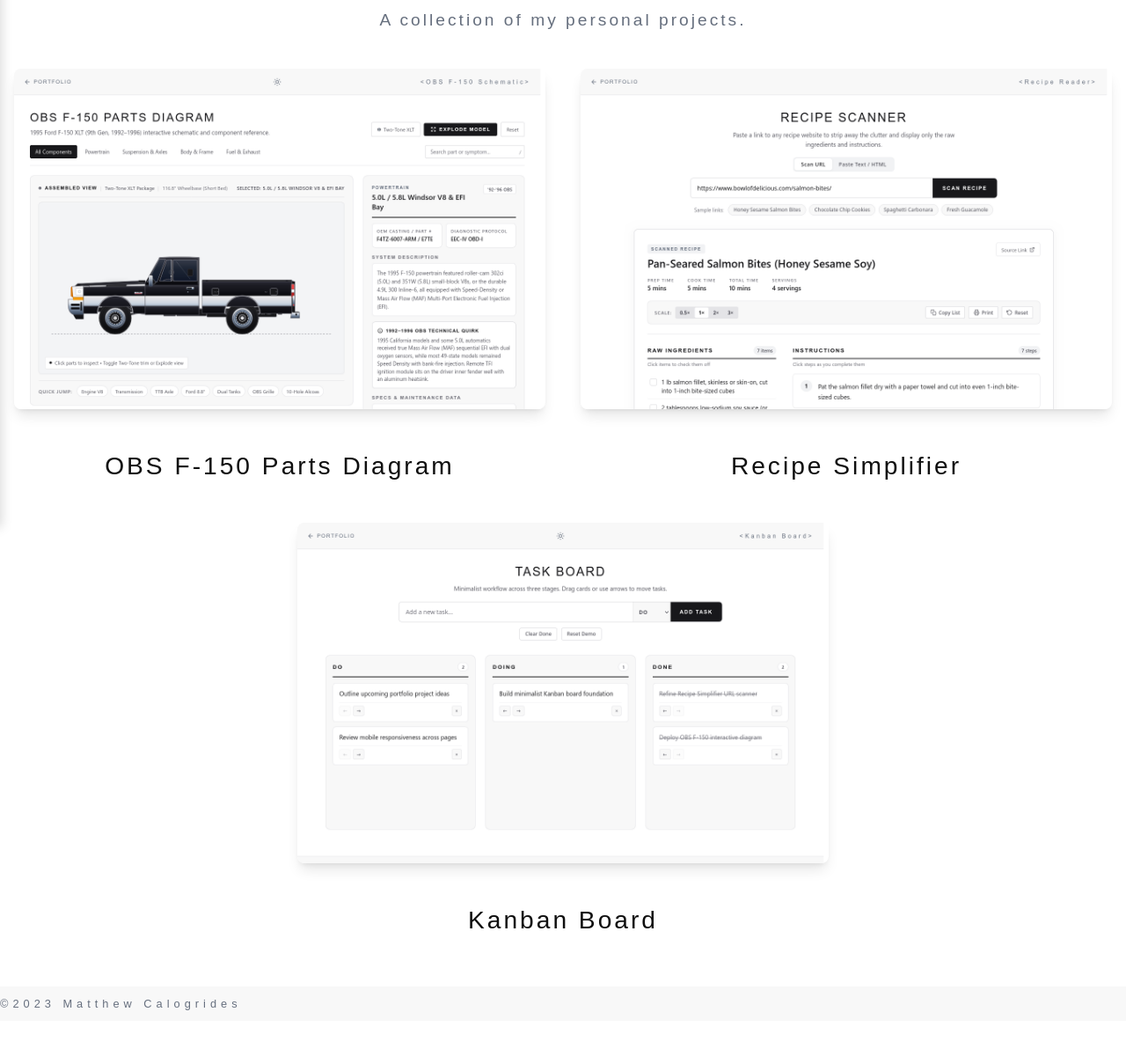
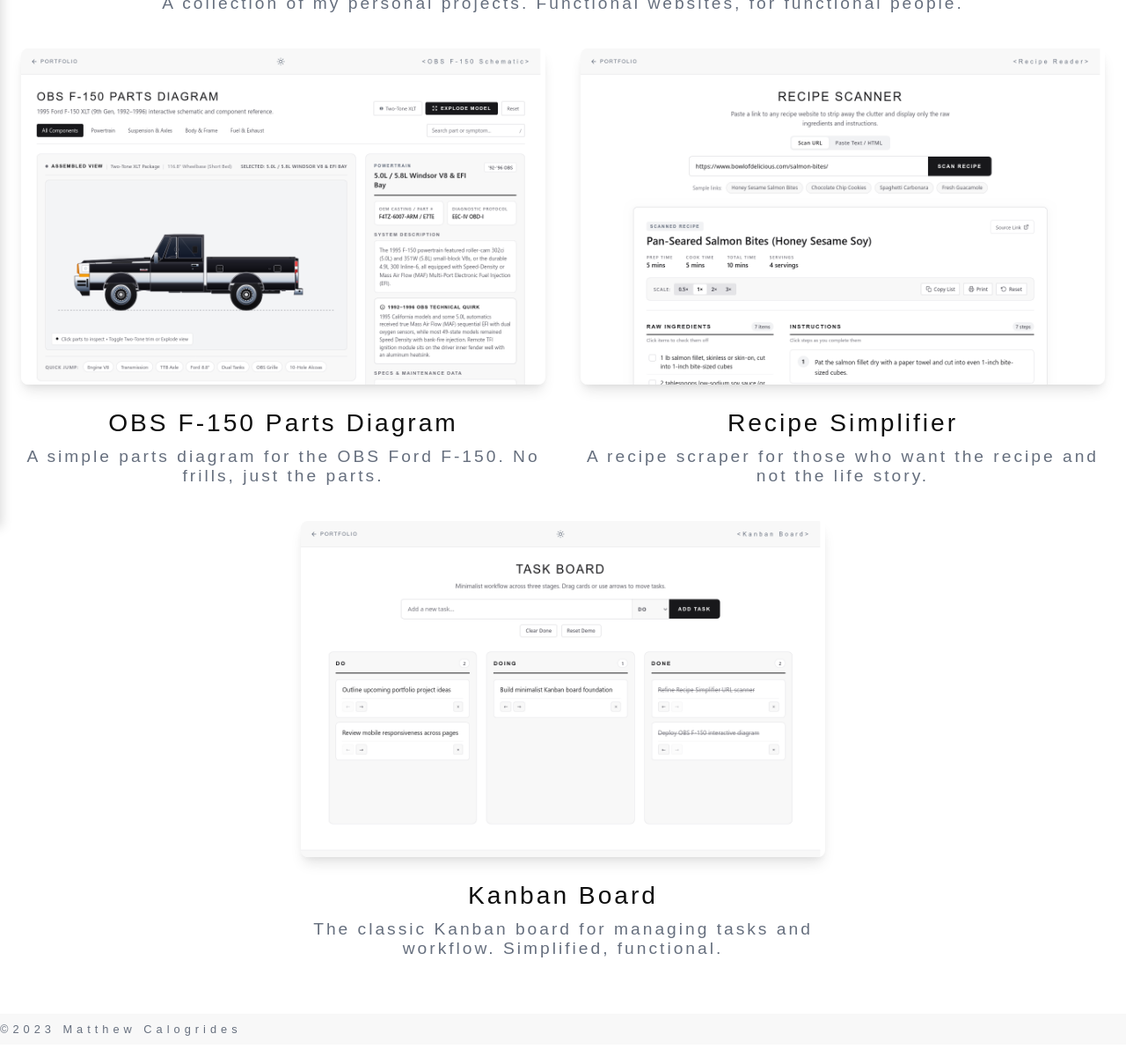
Before and after one commit to BLankSenpai/BLankSenpai.github.io, a plain HTML site: page index.html in a window 1280 px wide. Shown: the part 201-1401 px from the top of the page at 88% size. Before the commit the page ends 1361 px from the top, so only its background shows below. Drawn offline with nearby package versions, Linux system fonts and the light colour scheme.

Commit message:
landing page text

```diff
--- a/index.html
+++ b/index.html
@@ -15,8 +15,7 @@
             }
         } catch (e) {}
     </script>
-    <script src="https://cdn.tailwindcss.com"></script>
-    <script src="script.js?v=20261114b"></script>
+    <script src="script.js?v=20261114c" defer></script>
     <script>
         window.addEventListener('pageshow', (e) => {
             if (e.persisted) window.location.reload();
@@ -53,7 +52,7 @@
     </script>
 </head>
 <body class="min-h-screen flex flex-col">
-    <header class="flex justify-between items-center relative">
+    <header>
         <nav role="navigation">
             <div id="menuToggle">
                 <input type="checkbox" />
@@ -61,10 +60,10 @@
                 <span></span>
                 <span></span>
                 <ul id="menu">
-                    <a href="#" class="block text-gray-800 hover:text-blue-600 transition duration-300"><li>Home</li></a>
-                    <a href="f150.html" class="block text-gray-800 hover:text-blue-600 transition duration-300"><li>'95 F-150 Schematic</li></a>
-                    <a href="recipe.html" class="block text-gray-800 hover:text-blue-600 transition duration-300"><li>Recipe Simplifier</li></a>
-                    <a href="kanban.html" class="block text-gray-800 hover:text-blue-600 transition duration-300"><li>Kanban Board</li></a>
+                    <a href="#"><li>Home</li></a>
+                    <a href="f150.html"><li>'95 F-150 Schematic</li></a>
+                    <a href="recipe.html"><li>Recipe Simplifier</li></a>
+                    <a href="kanban.html"><li>Kanban Board</li></a>
                 </ul>
             </div>
         </nav>
@@ -92,36 +91,48 @@
     <div class="space"></div>
 
     <div class="hero-section">
-        <h1 class="text">Welcome to my online portfolio</h1>
-        <p class="text1">A collection of my personal projects.</p>
+        <h1 class="text">Welcome to the studio.</h1>
+        <p class="text1">A collection of my personal projects. Functional websites, for functional people.</p>
     </div>
 
     <div class="space1"></div>
 
-    <main class="container mx-auto px-4 flex-grow">
+    <main>
         <div class="projects-grid">
-            <div class="project-card flex flex-col items-center">
-                <a href="f150.html" class="block w-full group">
-                    <img src="f150-preview.png" data-light-src="f150-preview.png" data-dark-src="f150-preview-dark.png" alt="OBS F-150 Parts Diagram" class="main-content rounded-lg shadow-lg mb-4 group-hover:opacity-95 transition-opacity">
+            <div class="project-card">
+                <a href="f150.html" class="preview-link">
+                    <div class="preview-frame main-content">
+                        <img src="f150-preview.png" alt="OBS F-150 Parts Diagram" class="preview-img preview-light" decoding="async">
+                        <img src="f150-preview-dark.png" alt="" aria-hidden="true" class="preview-img preview-dark" decoding="async">
+                    </div>
                 </a>
                 <div class="caption-wrap">
-                    <a href="f150.html" class="caption main-content hover:text-blue-600 transition-colors">OBS F-150 Parts Diagram</a>
+                    <a href="f150.html" class="caption main-content">OBS F-150 Parts Diagram</a>
+                    <p class="text1 main-content">A simple parts diagram for the OBS Ford F-150. No frills, just the parts.</p>
                 </div>
             </div>
-            <div class="project-card flex flex-col items-center">
-                <a href="recipe.html" class="block w-full group">
-                    <img src="recipe-preview.png" data-light-src="recipe-preview.png" data-dark-src="recipe-preview-dark.png" alt="Recipe's Simplified" class="main-content rounded-lg shadow-lg mb-4 group-hover:opacity-95 transition-opacity">
+            <div class="project-card">
+                <a href="recipe.html" class="preview-link">
+                    <div class="preview-frame main-content">
+                        <img src="recipe-preview.png" alt="Recipe's Simplified" class="preview-img preview-light" decoding="async">
+                        <img src="recipe-preview-dark.png" alt="" aria-hidden="true" class="preview-img preview-dark" decoding="async">
+                    </div>
                 </a>
                 <div class="caption-wrap">
-                    <a href="recipe.html" class="caption1 main-content hover:text-blue-600 transition-colors">Recipe Simplifier</a>
+                    <a href="recipe.html" class="caption1 main-content">Recipe Simplifier</a>
+                    <p class="text1 main-content">A recipe scraper for those who want the recipe and not the life story.</p>
                 </div>
             </div>
-            <div class="project-card project-card--centered flex flex-col items-center">
-                <a href="kanban.html" class="block w-full group">
-                    <img src="kanban-preview.png" data-light-src="kanban-preview.png" data-dark-src="kanban-preview-dark.png" alt="Kanban Board" class="main-content rounded-lg shadow-lg mb-4 group-hover:opacity-95 transition-opacity">
+            <div class="project-card project-card--centered">
+                <a href="kanban.html" class="preview-link">
+                    <div class="preview-frame main-content">
+                        <img src="kanban-preview.png" alt="Kanban Board" class="preview-img preview-light" decoding="async">
+                        <img src="kanban-preview-dark.png" alt="" aria-hidden="true" class="preview-img preview-dark" decoding="async">
+                    </div>
                 </a>
                 <div class="caption-wrap">
-                    <a href="kanban.html" class="caption main-content hover:text-blue-600 transition-colors">Kanban Board</a>
+                    <a href="kanban.html" class="caption main-content">Kanban Board</a>
+                    <p class="text1 main-content">The classic Kanban board for managing tasks and workflow. Simplified, functional.</p>
                 </div>
             </div>
         </div>
--- a/script.js
+++ b/script.js
@@ -44,20 +44,11 @@ document.addEventListener('DOMContentLoaded', () => {
 
     // Dark mode toggle
     const themeToggle = document.getElementById('themeToggle');
-    const previewImages = document.querySelectorAll('img[data-light-src][data-dark-src]');
     if (themeToggle) {
         const updateToggleState = (isDark) => {
             document.documentElement.classList.toggle('dark-mode', isDark);
             themeToggle.setAttribute('aria-pressed', String(isDark));
             themeToggle.setAttribute('title', isDark ? 'Switch to light mode' : 'Switch to dark mode');
-
-            const ts = location.protocol.startsWith('http') ? '?v=' + Date.now() : '';
-            previewImages.forEach(img => {
-                const targetSrc = isDark ? img.dataset.darkSrc : img.dataset.lightSrc;
-                if (targetSrc) {
-                    img.setAttribute('src', targetSrc + ts);
-                }
-            });
         };
 
         let savedTheme = null;
--- a/style.css
+++ b/style.css
@@ -47,6 +47,7 @@ nav {
     font-size: clamp(1.75rem, 3.5vw, 2.75rem);
     color: #18181b;
     margin: 0 0 0.75rem 0;
+    transition: color 0.25s ease;
 }
 
 .text1 {
@@ -57,6 +58,7 @@ nav {
     font-size: clamp(1rem, 1.5vw, 1.25rem);
     color: #666f7e;
     margin: 0;
+    transition: color 0.25s ease;
 }
 
 .logo {
@@ -71,6 +73,7 @@ nav {
     align-items: center;
     justify-content: flex-end;
     line-height: 1;
+    transition: color 0.25s ease;
 }
 
 .logo h1 {
@@ -98,6 +101,7 @@ main {
     box-sizing: border-box;
     padding-left: 1.5rem;
     padding-right: 1.5rem;
+    flex-grow: 1;
 }
 
 .projects-grid {
@@ -122,26 +126,52 @@ main {
     margin: 0 auto;
 }
 
-.project-card > a {
+.project-card > a,
+.preview-link {
     display: block;
     width: 100%;
+}
+
+.preview-frame {
+    position: relative;
+    width: 100%;
+    aspect-ratio: 1280 / 820;
+    border-radius: 0.5rem;
+    overflow: hidden;
+    box-shadow: 0 10px 15px -3px rgba(0, 0, 0, 0.1), 0 4px 6px -2px rgba(0, 0, 0, 0.05);
+    transition: opacity 0.2s ease, box-shadow 0.25s ease, border-color 0.25s ease, transform 1.5s ease-out;
+}
+
+.preview-link:hover .preview-frame {
+    opacity: 0.94;
+}
+
+.preview-img {
+    display: block;
+    width: 100%;
+    height: 100%;
+    object-fit: cover;
+    object-position: top;
+}
+
+.preview-dark {
+    position: absolute;
+    inset: 0;
+    opacity: 0;
+    transition: opacity 0.25s ease;
+    pointer-events: none;
+}
+
+html.dark-mode .preview-dark {
+    opacity: 1;
 }
 
 .caption-wrap {
     margin-top: 1rem;
 }
 
-img {
-    display: block;
-    margin: 0 auto;
-    width: 100%;
-    max-width: 100%;
-    height: auto;
-    aspect-ratio: 1280 / 820;
-    object-fit: cover;
-    object-position: top;
-    border-radius: 0.5rem;
-    box-shadow: 0 10px 15px -3px rgba(0, 0, 0, 0.1), 0 4px 6px -2px rgba(0, 0, 0, 0.05);
+.caption-wrap .text1 {
+    margin-top: 0.5rem;
 }
 
 .caption, .caption1 {
@@ -154,6 +184,11 @@ img {
     padding-bottom: 0.2rem;
     margin-top: 0.75rem;
     text-align: center;
+    transition: color 0.25s ease, opacity 1.5s ease-out, transform 1.5s ease-out;
+}
+
+.caption:hover, .caption1:hover {
+    color: #2563eb;
 }
 
 .copyright {
@@ -164,14 +199,15 @@ img {
     bottom: 0;
     width: 100%;
     color: #666f7e;
-    background-color: #f8f8f8; /* Added background for visibility */
+    background-color: #f8f8f8;
     padding: 10px 0;
+    transition: background-color 0.25s ease, color 0.25s ease;
 }
 
 .main-content {
     opacity: 0;
     transform: translateY(20px);
-    transition: opacity 1.5s ease-out, transform 1.5s ease-out;
+    transition: color 0.25s ease, opacity 1.5s ease-out, transform 1.5s ease-out;
 }
 
 .main-content.show {
@@ -474,7 +510,7 @@ html.dark-mode .caption1:hover {
     border-bottom-color: #e4e4e7;
 }
 
-html.dark-mode img {
+html.dark-mode .preview-frame {
     border: 1px solid rgba(255, 255, 255, 0.08);
     box-shadow: 0 12px 28px -6px rgba(0, 0, 0, 0.6), 0 4px 10px -2px rgba(0, 0, 0, 0.45);
 }
```
